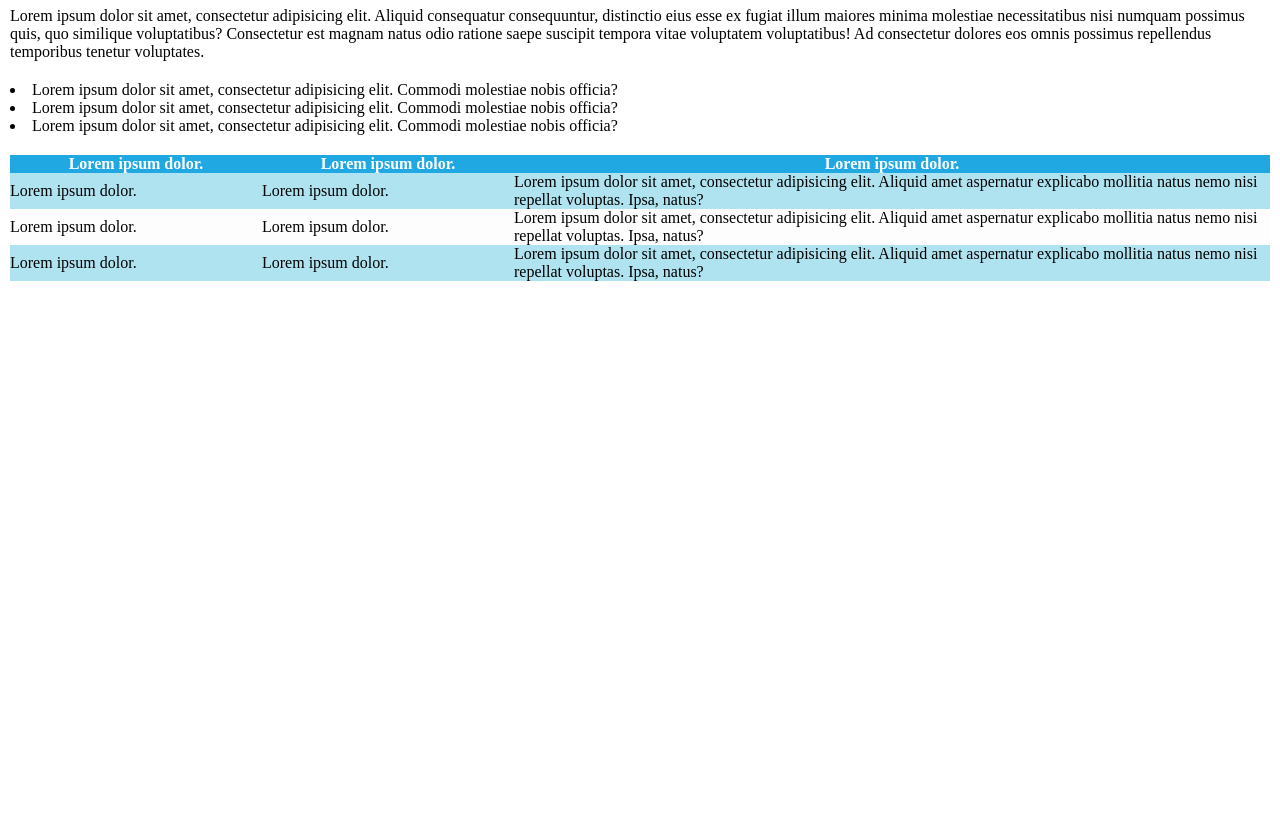
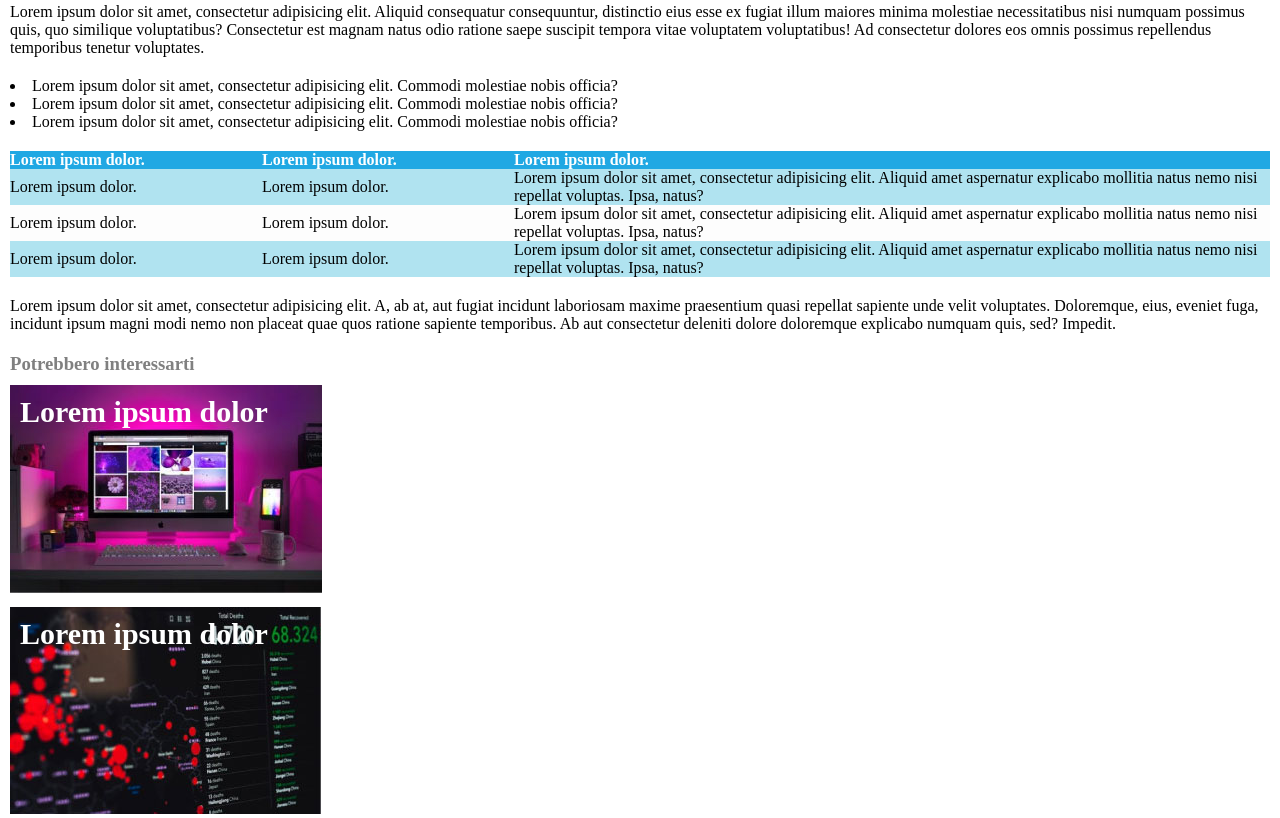
Before and after one commit to Andriy-Kolokolov/html-css-booleaner, a plain HTML site: page index.html in a window 1280 px wide. Shown: the part 617-1435 px from the top of the page. Before the commit the page ends 898 px from the top, so only its background shows below. Drawn offline with Linux system fonts and the light colour scheme.

Commit message:
table text align fix, photo description style change, added final sections

```diff
--- a/assets/style.css
+++ b/assets/style.css
@@ -62,12 +62,20 @@ section {
     max-width: 100%;
 }
 
+.photo-description {
+    font-size: 13px;
+}
+
 ul {
     list-style-position: inside;
 /*    senno' puntino di "li" mi esce fuori dal parent container   */
 }
 
 /*  ----    TABLE START  ----  */
+
+table th, td {
+    text-align: left;
+}
 
 .table-header {
     background: #20a8e3;
@@ -95,3 +103,22 @@ ul {
 }
 
 /*  ----    TABLE END  ----  */
+
+#suggestions-section h3 {
+    color: grey;
+}
+
+#suggestions-section .suggestion {
+    margin-top: 10px;
+    position: relative;
+}
+
+#suggestions-section .suggestion-title {
+    padding: 10px;
+    position: absolute;
+    top: 0;
+    left: 0;
+    font-size: 30px;
+    font-weight: 800;
+    color: white;
+}
--- a/index.html
+++ b/index.html
@@ -84,6 +84,26 @@
             </table>
         </section>
 
+        <!--    Below table text     -->
+        <section>
+            <p>
+                Lorem ipsum dolor sit amet, consectetur adipisicing elit. A, ab at, aut fugiat incidunt laboriosam maxime praesentium quasi repellat sapiente unde velit voluptates. Doloremque, eius, eveniet fuga, incidunt ipsum magni modi nemo non placeat quae quos ratione sapiente temporibus. Ab aut consectetur deleniti dolore doloremque explicabo numquam quis, sed? Impedit.
+            </p>
+        </section>
+
+        <!--    Suggestions   -->
+        <section id="suggestions-section">
+            <h3>Potrebbero interessarti</h3>
+            <div class="suggestion">
+                <img src="img/monitor.jpg" alt="monitor">
+                <div class="suggestion-title">Lorem ipsum dolor</div>
+            </div>
+
+            <div class="suggestion">
+                <img src="img/graph.jpg" alt="graph">
+                <div class="suggestion-title">Lorem ipsum dolor</div>
+            </div>
+        </section>
 
     </main>
 </body>
```
